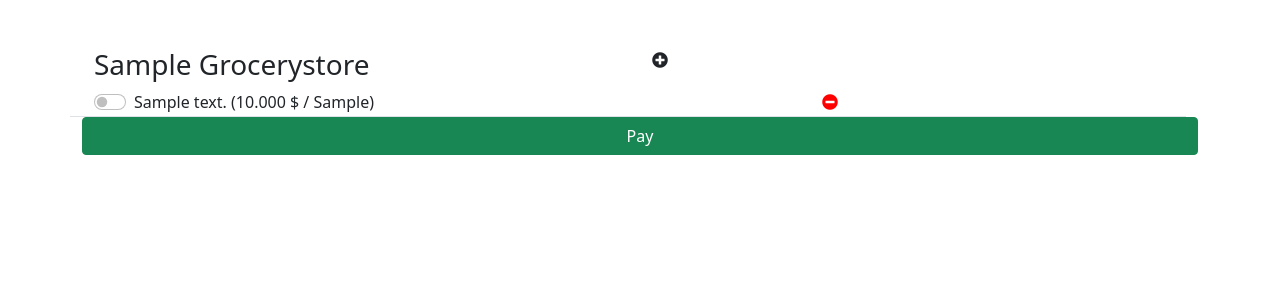
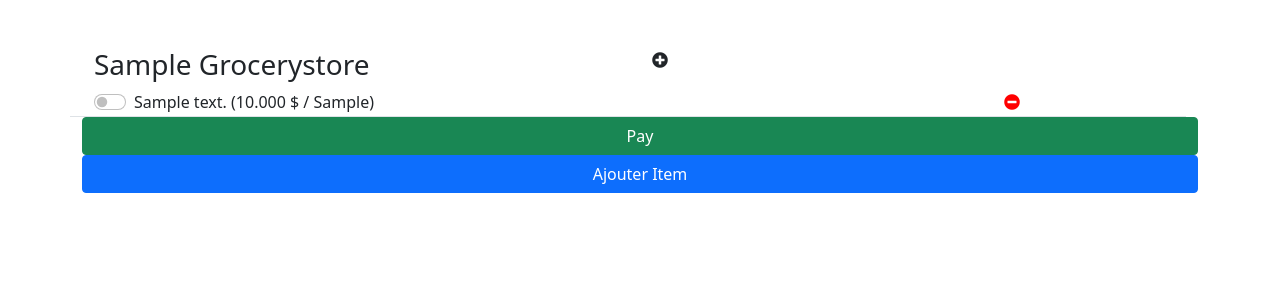
Before and after one commit to Gen709/ruebeaudoin, a Django app: page /grocerylist/wishlist/ in a window 1280 px wide. Shown: the part 56-356 px from the top of the page. Run offline with Django 4.2, Linux system fonts and the light colour scheme; tables that the repository leaves empty hold one stand-in row (values such as "Sample post"); some libraries are stand-ins or nearby versions.

Commit message:
grocerylist

```diff
--- a/grocerylist/static/grocerylist/js/add_remove_grocery_item.js
+++ b/grocerylist/static/grocerylist/js/add_remove_grocery_item.js
@@ -52,7 +52,7 @@ $(document).ready(function(){
 
 										<div class="col">
 											<button type="submit" class="btn btn-success">Ajouter</button>
-											<button type="button" class="btn btn-danger remove-grocery-item-section">Annuler</button>
+											<button type="button" class="btn btn-secondary remove-grocery-item-section">Annuler</button>
 										</div>
 
 									</div>
--- a/grocerylist/templates/grocerylist/grocery_wish_list2.html
+++ b/grocerylist/templates/grocerylist/grocery_wish_list2.html
@@ -44,6 +44,11 @@
 									<label class="form-check-label" for="flexSwitchCheckDefault">{{groceryitems.food_name.food_description_f}} ({{groceryitems.price}} $ / {{groceryitems.qty}})</label>
 								</div>
 							</div>
+
+							<div class="col">
+								<!-- this is where we should put a button  for update -->
+							</div>
+
 							<div class="col">
 								<a href="{% url 'groceryitem-delete' groceryitems.id  %}">
 									<i class="fa fa-thin fa-minus-circle" type="button" id="{{ groceryitems.id }}" name="delete_grocery_item"></i>
@@ -57,12 +62,78 @@
 
 
 
-			{% endfor %}
-			<div class="row">
-				<button type="button" class="btn btn-success">Pay</button>
+		{% endfor %}
+		<div class="row">
+			<button type="button" class="btn btn-success">
+				Pay
+			</button>
+			<!-- Button trigger modal -->
+			<button type="button" class="btn btn-primary" data-bs-toggle="modal" data-bs-target="#staticBackdrop">
+		  		Ajouter Item
+			</button>
+		</div>
+
+
+
+		<!-- Modal -->
+		<div class="modal fade" id="staticBackdrop" data-bs-backdrop="static" data-bs-keyboard="false" tabindex="-1" aria-labelledby="staticBackdropLabel" aria-hidden="true">
+		  <div class="modal-dialog modal-dialog-centered">
+		    <div class="modal-content">
+
+		      <div class="modal-header">
+		        <h5 class="modal-title" id="staticBackdropLabel">Ajout d'un item</h5>
+		        <button type="button" class="btn-close" data-bs-dismiss="modal" aria-label="Close"></button>
+		      </div>
+
+			<form method="post" action="{% url 'wishlist' %}">
+			{% csrf_token %}
+			<div class="modal-body">
+
+				<div class="row grocery-item-section">
+					<div class="col">
+						<!-- <input type="hidden" class="form-control" value="`+ goccery_store_id +`" name="grocerystore_id"> -->
+						<select class="form-select" aria-label="Default select example" name="grocerystore_id">
+							{% for grocerystore in grocerystore_queryset %}
+								<option value="{{grocerystore.id}}">{{grocerystore.name}}</option>
+							{% endfor %}
+						</select>
+						<div class="col-md">
+							<!-- food name -->
+							<label for="foodname" class="form-label">Item</label>
+							<input type="text" class="form-control" placeholder="" name="food_name" id="food_name">
+							<input type="hidden"  name="food_name_id" id="food_name_id" value="N/A">
+							<div name="food_name_suggestion_box" class="suggestion_box" id="food_name_suggestion_box"></div>
+						</div>
+
+						<div class="col-md">
+							<!-- price -->
+							<label for="price" class="form-label">Prix</label>
+							<input type="text" class="form-control" placeholder="" name="price">
+						</div>
+
+						<div class="col-md">
+							<!-- qty -->
+							<label for="qty" class="form-label">Qty.</label>
+							<input type="text" class="form-control" placeholder="" name="qty">
+						</div>
+
+
+					</div>
+				</div>
 			</div>
+
+		      <div class="modal-footer">
+		        <button type="button" class="btn btn-secondary" data-bs-dismiss="modal">Annuler</button>
+		        <button type="submit" class="btn btn-primary">Ajouter</button>
+		      </div>
+			</form>
+		    </div>
+		  </div>
+		</div>
+
 
 
 
 	</div>
+
 {% endblock %}
```
